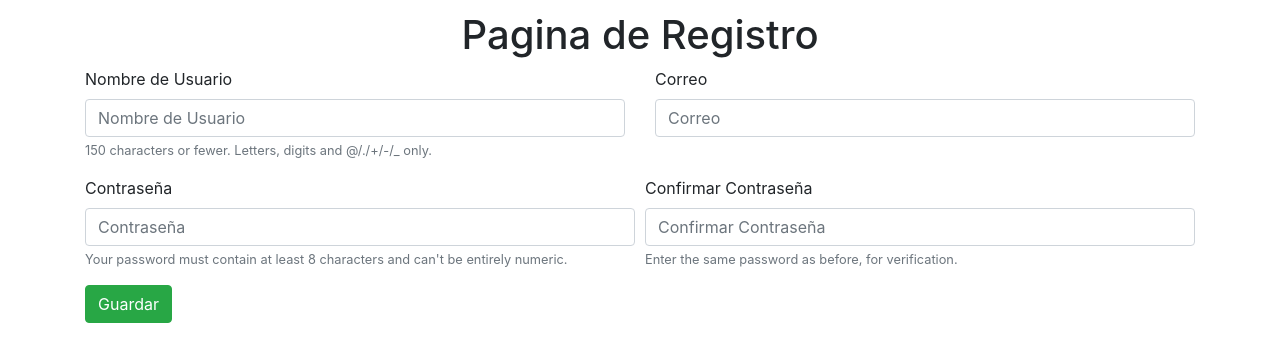
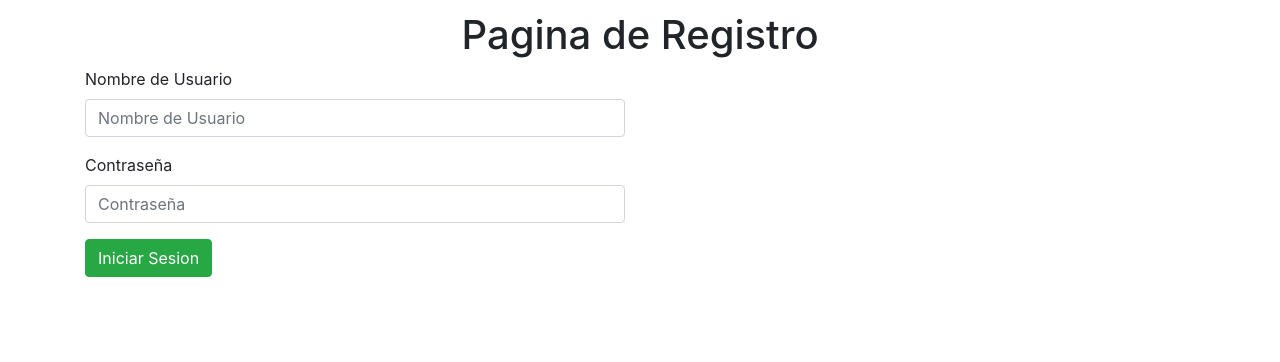
Before and after one commit to arekusalex/simaiz, a Django app: template simaiz/templates/usuarios/login.html in a window 1280 px wide. Shown: the part 61-423 px from the top of the page. Run offline with Django 3.2, Linux system fonts and the light colour scheme; the template is opened without the code that fills it, so the values that code supplies are empty; some libraries are stand-ins or nearby versions.

Commit message:
login creado

```diff
--- a/simaiz/simaiz/settings.py
+++ b/simaiz/simaiz/settings.py
@@ -11,6 +11,7 @@ https://docs.djangoproject.com/en/2.0/ref/settings/
 """
 
 import os
+from django.urls import reverse_lazy
 
 # Build paths inside the project like this: os.path.join(BASE_DIR, ...)
 BASE_DIR = os.path.dirname(os.path.dirname(os.path.abspath(__file__)))
@@ -126,3 +127,5 @@ USE_TZ = True
 STATIC_URL = '/static/'
 # STATIC_ROOT = os.path.join(BASE_DIR,'static')
 STATICFILES_DIRS = (os.path.join(BASE_DIR,'static'),)
+
+LOGIN_REDIRECT_URL = reverse_lazy("inicio")
--- a/simaiz/simaiz/urls.py
+++ b/simaiz/simaiz/urls.py
@@ -16,9 +16,11 @@ Including another URLconf
 from django.contrib import admin
 from django.urls import path
 from django.urls import include
+from django.contrib.auth.views import login
 
 urlpatterns = [
     path('admin/', admin.site.urls),
     path('',include('main.urls'), name="inicio"),
     path('usuarios/', include('usuarios.url'), name="registrar"),
+    path('usuarios/', login, {'template_name':'login.html'}, name="login"),
 ]
--- a/simaiz/templates/usuarios/login.html
+++ b/simaiz/templates/usuarios/login.html
@@ -7,38 +7,20 @@
                 <div class="form-group col-md-6">
                     <label>Nombre de Usuario</label>
                     <input type="text" class="form-control" name="username" placeholder="Nombre de Usuario" required>
-                    <small id="usernameHelpBlock" class="form-text text-muted">150 characters or fewer. Letters, digits and @/./+/-/_ only.</small>
                     <div class="invalid-feedback">
                         Please provide a valid username.
                     </div>
                 </div>
-                <div class="form-group col-md-6">
-                    <label>Correo</label>
-                    <input type="text" class="form-control" name="email" placeholder="Correo" required>
-                    <div class="invalid-feedback">
-                        Please provide a valid email.
-                    </div>
-                </div>
             </div>
-            <div class="form-row">
+            <div class="row">
                 <div class="form-group col-md-6">
                     <label>Contraseña</label>
-                    <input type="password" class="form-control" name="password1" placeholder="Contraseña" required>
-                    <small id="passwordHelpBlock" class="form-text text-muted">Your password must contain at least 8 characters and can't be entirely numeric.</small>
+                    <input type="password" class="form-control" name="password" placeholder="Contraseña" required>
                     <div class="invalid-feedback">
                         Please provide a password.
                     </div>
                 </div>
-                <div class="form-group col-md-6">
-                    <label>Confirmar Contraseña</label>
-                    <input type="password" class="form-control" name="password2" placeholder="Confirmar Contraseña" required>
-                    <small id="passwordConfirmHelpBlock" class="form-text text-muted">Enter the same password as before, for verification.</small>
-                    <div class="invalid-feedback">
-                        Please confirm password.
-                    </div>
-                </div>
             </div>
-
-        <button type="submit" class="btn btn-success">Guardar</button>
+        <button type="submit" class="btn btn-success">Iniciar Sesion</button>
     </form>
 {% endblock contenido %}
```
